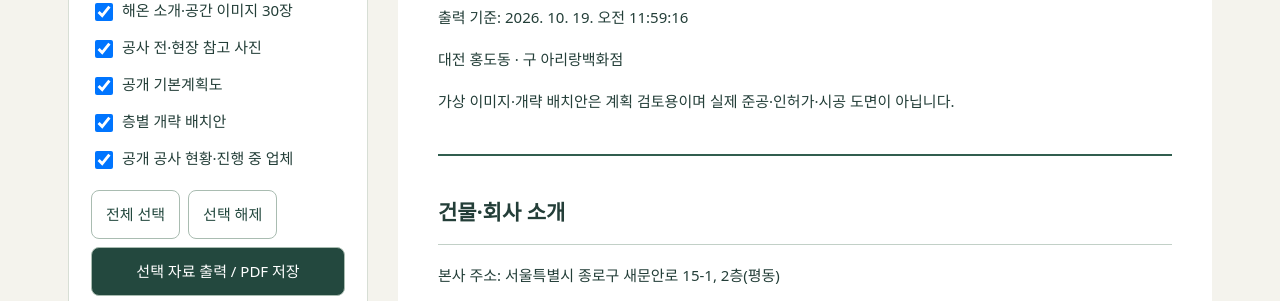
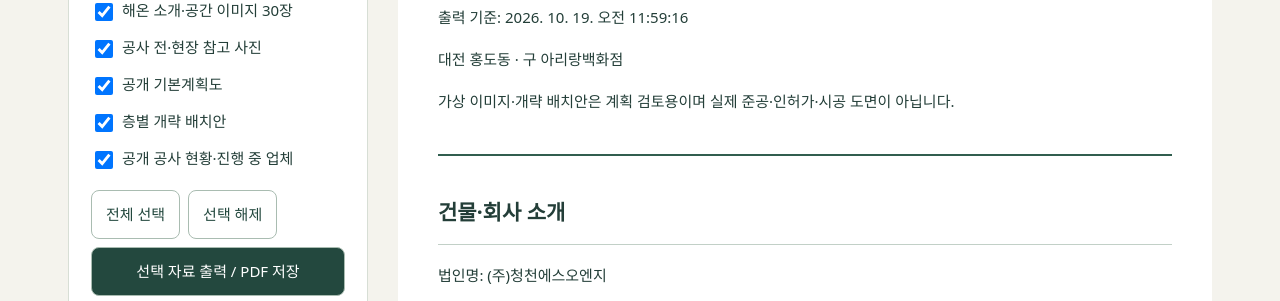
Before and after one commit to NurionHoldings/thearirang, a website: page public/public-print.html in a window 1280 px wide. Shown: the part 462-763 px from the top of the page. Drawn offline with Linux system fonts and the light colour scheme; no server answers.

Commit message:
Set company identity to (주)청천에스오엔지 in shared footer and public print

```diff
--- a/public/public-print.js
+++ b/public/public-print.js
@@ -11,7 +11,7 @@ async function read(path,type='json'){const r=await fetch(path,publicOptions);if
 async function build(){
  const loaded=await Promise.all([read('/public-print-catalog.json'),read('/building-design').catch(()=>({}))]);catalog=loaded[0];const design=loaded[1];
  groups.forEach(([id,title])=>{const label=document.createElement('label'),box=document.createElement('input');box.type='checkbox';box.value=id;box.checked=true;box.onchange=applySelection;label.append(box,document.createTextNode(title));$('#choices').append(label);section(id,title)});
- const company=sections.get('company');text('p','본사 주소: 서울특별시 종로구 새문안로 15-1, 2층(평동)',company);text('p','연락처: 010-5945-5925',company);text('h3',typeof design.title==='string'?design.title:'건물의 다음 장을 열다.',company);text('p',typeof design.subtitle==='string'?design.subtitle:'생활 · 유통 · 건강 · 돌봄을 연결하는 지상 5개 층과 지하 주차장',company);text('p','어제의 추억이, 내일의 행복이 되는 곳. 사람을 잇고, 세대를 품고, 지역과 함께합니다.',company);
+ const company=sections.get('company');text('p','법인명: (주)청천에스오엔지',company);text('p','본사 주소: 서울특별시 종로구 새문안로 15-1, 2층(평동)',company);text('p','연락처: 010-5945-5925',company);text('h3',typeof design.title==='string'?design.title:'건물의 다음 장을 열다.',company);text('p',typeof design.subtitle==='string'?design.subtitle:'생활 · 유통 · 건강 · 돌봄을 연결하는 지상 5개 층과 지하 주차장',company);text('p','어제의 추억이, 내일의 행복이 되는 곳. 사람을 잇고, 세대를 품고, 지역과 함께합니다.',company);
  catalog.zones.forEach(z=>{const a=document.createElement('article');a.className='print-zone';text('h3',(z.floor===-1?'B1':z.floor+'F')+' · '+z.name,a);text('p',z.area+' / '+(typeof design.floorDescriptions?.[z.id]==='string'&&design.floorDescriptions[z.id]?design.floorDescriptions[z.id]:z.purpose),a);text('p',z.spaces.join(' · '),a);sections.get('spaces').append(a)});
  // Read static public copy, never clone the current (possibly authenticated) page DOM.
  try{const page=new DOMParser().parseFromString(await read('/nursing-home.html','text'),'text/html');page.querySelectorAll('main section').forEach(s=>{const heading=s.querySelector('h2')||s.querySelector('h1');if(!heading||s.querySelector('.haeon-gallery-grid'))return;const a=document.createElement('article');text('h3',heading.textContent,a);s.querySelectorAll('h3,p,ol,ul').forEach(p=>{if(p.tagName==='OL'||p.tagName==='UL'){const list=document.createElement(p.tagName.toLowerCase());p.querySelectorAll('li').forEach(li=>text('li',li.textContent,list));a.append(list)}else if(p.textContent.trim())text(p.tagName==='H3'?'h4':'p',p.textContent,a)});s.querySelectorAll('table').forEach(t=>table([...t.querySelectorAll('thead th')].map(x=>x.textContent),[...t.querySelectorAll('tbody tr')].map(r=>[...r.children].map(c=>c.textContent)),a));sections.get('haeon').append(a)})}catch{ text('p','해온 소개 원문은 /nursing-home.html 에서 확인할 수 있습니다.',sections.get('haeon'))}
--- a/public/site-footer.js
+++ b/public/site-footer.js
@@ -1,2 +1,2 @@
 /* Public company contact details only. No registration certificate image or private identifiers. */
-(()=>{if(document.querySelector('[data-corporate-footer]'))return;const template=document.createElement('template');template.innerHTML='<footer class="corporate-footer" data-corporate-footer><div class="corporate-footer-brand"><strong>더 아리랑</strong><p>어제의 추억이, 내일의 행복이 되는 곳</p><small>THE ARIRANG</small></div><address><div><span>본사 주소</span><p>서울특별시 종로구 새문안로 15-1, 2층(평동)</p></div><div><span>연락처</span><a href="tel:01059455925">010-5945-5925</a></div></address><div class="corporate-footer-bottom"><p>사람을 잇고, 세대를 품고, 지역과 함께합니다.</p><small>© THE ARIRANG. All rights reserved.</small></div></footer>';document.body.append(template.content.cloneNode(true))})();
+(()=>{if(document.querySelector('[data-corporate-footer]'))return;const template=document.createElement('template');template.innerHTML='<footer class="corporate-footer" data-corporate-footer><div class="corporate-footer-brand"><strong>더 아리랑</strong><p>어제의 추억이, 내일의 행복이 되는 곳</p><small>THE ARIRANG</small></div><address><div><span>법인명</span><p>(주)청천에스오엔지</p></div><div><span>본사 주소</span><p>서울특별시 종로구 새문안로 15-1, 2층(평동)</p></div><div><span>연락처</span><a href="tel:01059455925">010-5945-5925</a></div></address><div class="corporate-footer-bottom"><p>사람을 잇고, 세대를 품고, 지역과 함께합니다.</p><small>© THE ARIRANG. All rights reserved.</small></div></footer>';document.body.append(template.content.cloneNode(true))})();
```
Also changed, not shown: public/index.html (+1 -1 lines), tests/netlify/site-footer.test.mjs (+1 -1 lines).
